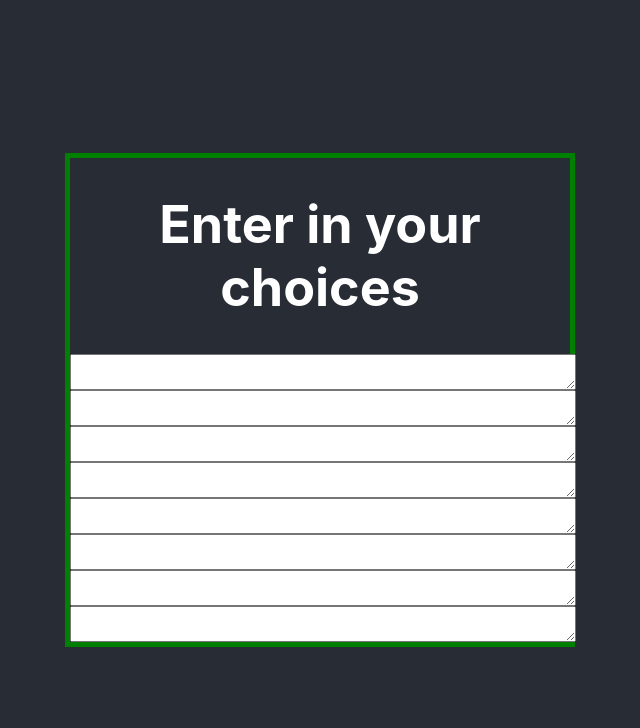
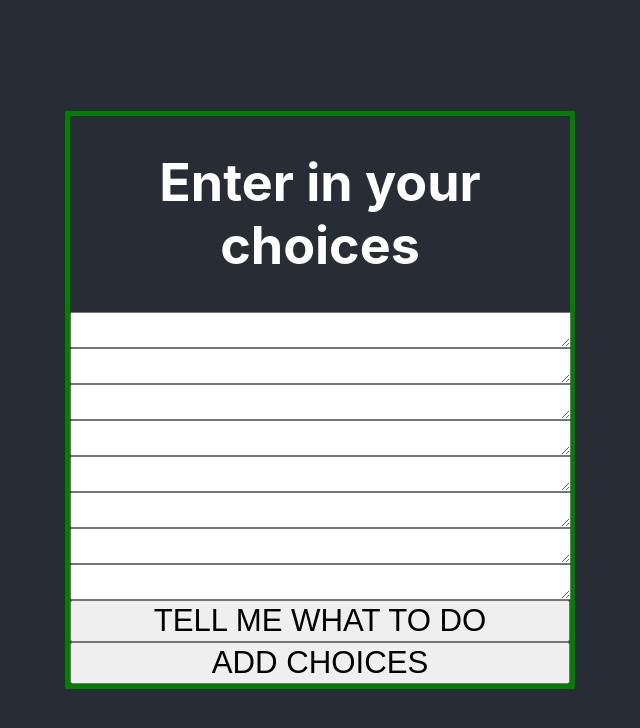
Before and after one commit to HallRB/whatshouldido, a React (Create React App) app in the folder whatshouldido/: page / in a window 1280 px wide. Shown: the top 728 px of the page, without its empty margins (320-960 px from the left). Built offline with nearby package versions, Linux system fonts and the light colour scheme.

Commit message:
textareas in place, button placeholders in place, missing formatting and functions

```diff
--- a/whatshouldido/src/components/main.css
+++ b/whatshouldido/src/components/main.css
@@ -7,6 +7,12 @@
 }
 
 textarea {
-  width: 100%;
+  width: 99%;
   display: block;
 }
+
+button {
+  width: 100%;
+  height: auto;
+  font-size: larger;
+}
--- a/whatshouldido/src/components/main.js
+++ b/whatshouldido/src/components/main.js
@@ -1,21 +1,26 @@
 import React, { Component } from 'react';
 import "./main.css";
 class Main extends Component {
+
     render() {
     return(
     <div className="mainWrap">
         <h1>Enter in your choices</h1>
-        <textarea></textarea>
-        <textarea></textarea>
-        <textarea></textarea>
-        <textarea></textarea>
-        <textarea></textarea>
-        <textarea></textarea>
-        <textarea></textarea>
-        <textarea></textarea>
+        <div id="textareas">
+        <textarea id="txt1"></textarea>
+        <textarea id="txt2"></textarea>
+        <textarea id="txt3"></textarea>
+        <textarea id="txt4"></textarea>
+        <textarea id="txt5"></textarea>
+        <textarea id="txt6"></textarea>
+        <textarea id="txt7"></textarea>
+        <textarea id="txt8"></textarea>
+        </div>
+        <button onClick="TellMe()">TELL ME WHAT TO DO</button>
+        <button>ADD CHOICES</button>
     </div>
+    )
 
-    )
 }
 }
 
```
